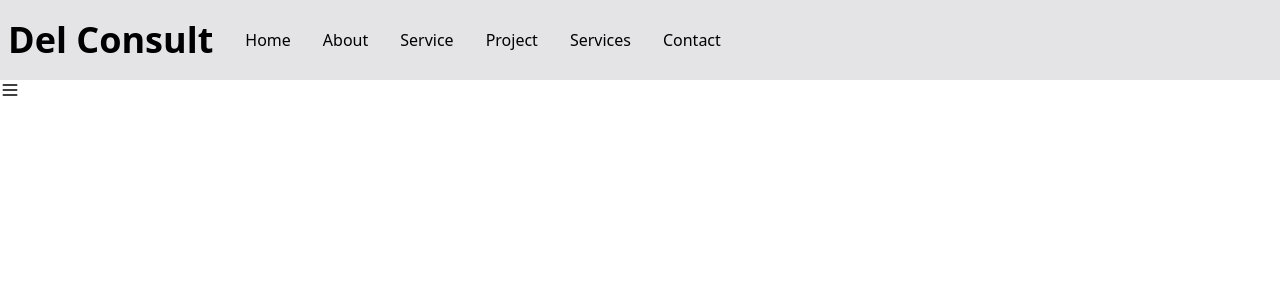
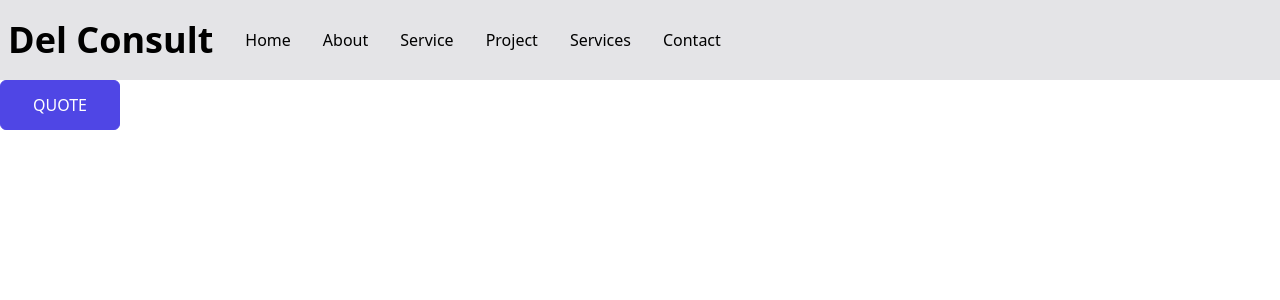
Before and after one commit to MicroStartup/del-consult, a React (Create React App) app: page / in a window 1280 px wide. Shown: the top 300 px of the page. Built offline with nearby package versions, Linux system fonts and the light colour scheme.

Commit message:
Add quote button

```diff
--- a/src/components/Navbar.jsx
+++ b/src/components/Navbar.jsx
@@ -17,7 +17,12 @@ const Navbar = () => {
          </ul>
          </div>
       </div>
-       <MenuIcon className='w-5'/>
+      <div className='hidden md:flex pr-4'>
+          <button className='px-8 py-3'>QUOTE</button>
+        </div>
+        <div className='md:hidden mr-4'>
+            <MenuIcon className='w-5' />
+        </div>
     </div>
   )
 }
```
